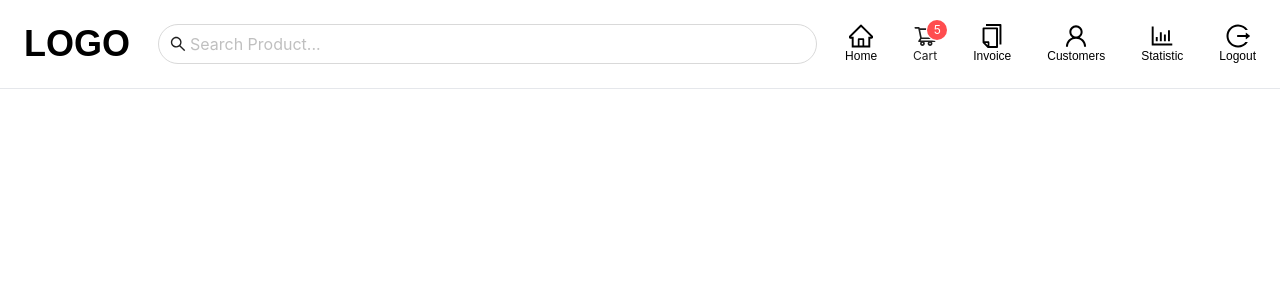
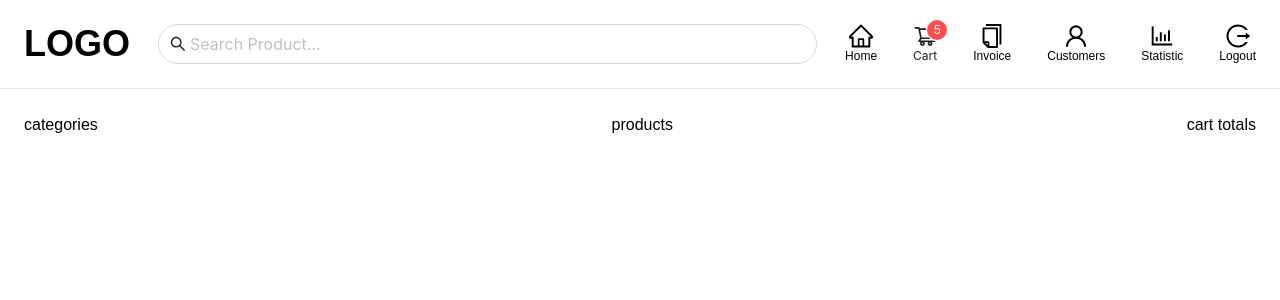
Before and after one commit to sadikahmetaydin/pos-application-system, a React (Create React App) app: page / in a window 1280 px wide. Shown: the top 300 px of the page. Built offline with nearby package versions, Linux system fonts and the light colour scheme.

Commit message:
create home component structures

```diff
--- a/src/App.js
+++ b/src/App.js
@@ -2,9 +2,25 @@ import Header from "./components/header/Header";
 
 function App() {
   return (
-    <div>
+    <>
       <Header />
-    </div>
+
+      {/* Home Page */}
+      <div className="home px-6 flex justify-between">
+        {/* Categories */}
+        <div className="categories">
+          <div>categories</div>
+        </div>
+        {/* Products */}
+        <div className="products">
+          <div className="">products</div>
+        </div>
+        {/* Cart Totals */}
+        <div className="">
+          <div>cart totals</div>
+        </div>
+      </div>
+    </>
   );
 }
 
```
